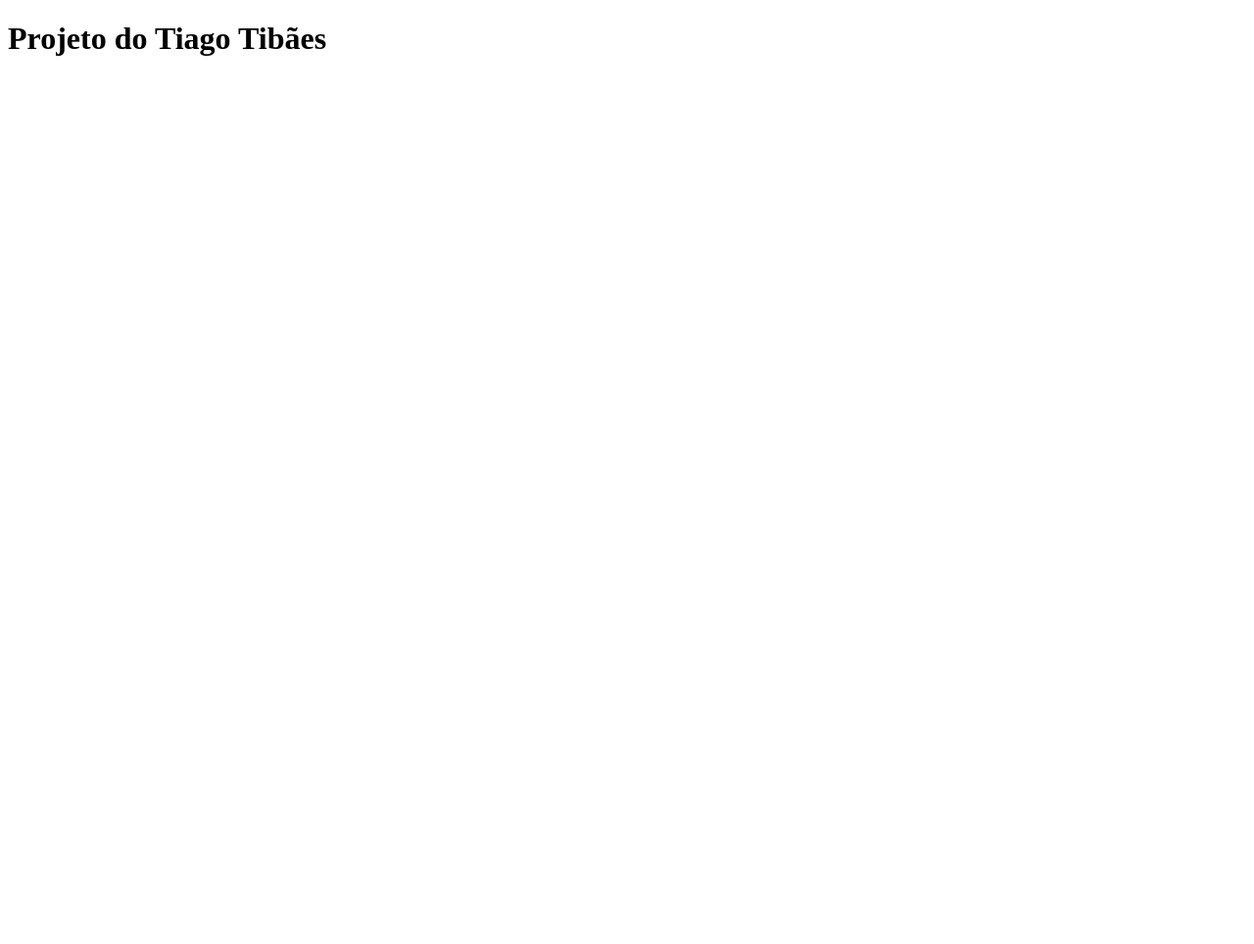
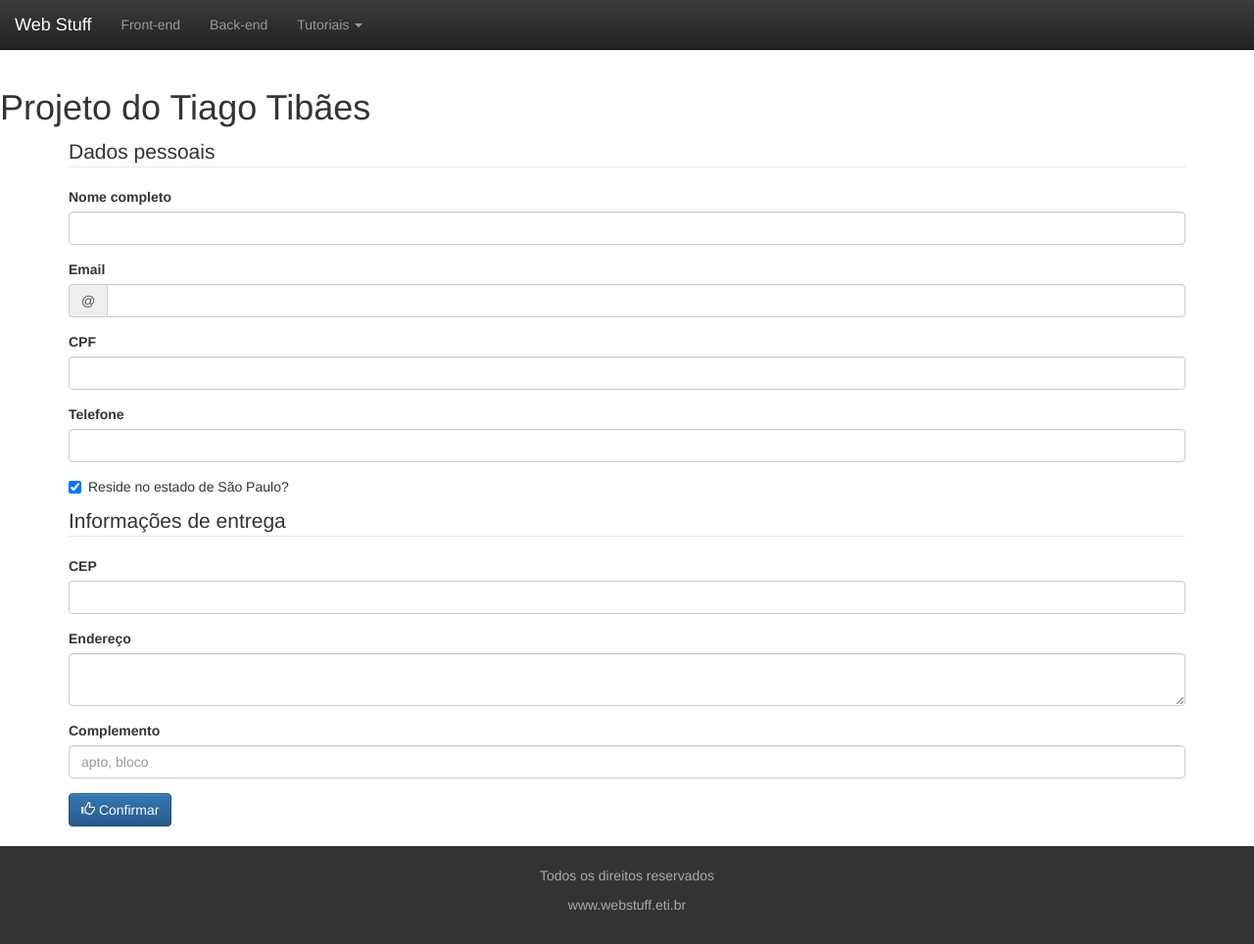
Before and after one commit to webstuff-eti/validando-formul-rio-com-html5, a plain HTML site: page index.html in a window 1280 px wide. Shown: the whole page at 98% size. Before the commit the page ends 800 px from the top, so only its background shows below. Drawn offline with Linux system fonts and the light colour scheme.

Commit message:
criação do formularios com validações

```diff
--- a/index.html
+++ b/index.html
@@ -1,9 +1,133 @@
 <!DOCTYPE html>
 <html lang="pt-br">
-    <head id="ctl00_Head1"><meta http-equiv="Content-Type" content="   text/html; charset=utf-8" />
-    <title>Curso Git Alura</title>
-    </head>
+    <head>
+	<title>Validando Formulario</title>
+	<meta charset="UTF-8">
+	<meta name="viewport" content="width=device-width">
+	<link rel="stylesheet" href="css/bootstrap.css">
+	<link rel="stylesheet" href="css/bootstrap-theme.css">
+	<style>
+		body {
+			padding-top:70px;
+		}
+		footer {
+			background-color:#333;
+			color:#aaa;
+			padding:20px 0;
+			text-align: center;
+			margin-top:20px;
+		}
+		.navbar {
+			color:#fff;
+		}
+		dl {
+			margin:15px 0;
+		}
+
+	</style>
+</head>
 <body>
         <h1>Projeto do Tiago Tibães </h1>
+
+        <header>
+		<nav class="navbar navbar-fixed-top navbar-inverse">
+			<div class="navbar-header">
+				<a class="navbar-brand" href="http:www.webstuff.eti.br">Web Stuff</a>
+				<button class="navbar-toggle" type="button"
+					data-target=".navbar-collapse" data-toggle="collapse">
+					Menu
+				</button>
+			</div>
+			<div class="collapse navbar-collapse">
+				<ul class="nav navbar-nav ">
+					<li><a href="index.html#front-end">Front-end</a></li>
+					<li><a href="index.html#back-end">Back-end</a></li>
+					<li class="dropdown">
+						<a href="#" class="dropdown-toggle" data-toggle="dropdown">Tutoriais <span class="caret"></span></a>
+						<ul class="dropdown-menu">
+							<li><a href="https://webstuff.eti.br/2016/03/30/instalando-o-eclipse-no-sistema-operacional-windows-8/">Instalando Eclipse no Windowss</a></li>
+							<li><a href="https://webstuff.eti.br/2016/03/30/preparando-o-ambiente-para-desenvolvimento-java/">Ambiente para Java</a></li>
+							<li><a href="https://webstuff.eti.br/2016/03/30/adicionando-o-servidor-de-aplicacao-jboss-wildfly-no-eclipse-no-s-o-windows-8/">Jboss Wildfly</a></li>
+						</ul>
+					</li>
+				</ul>
+
+			</div>
+
+	</nav>
+</header>
+<main>
+	<div class="container">
+		<div class="row">
+			<form class="col-sm-12" action="enviado.html">
+			<fieldset>
+				<legend>Dados pessoais</legend>
+
+				<div class="form-group">
+					<label for="nome">Nome completo</label>
+					<input type="text" class="form-control" id="nome" name="nome">
+				</div>
+
+				<div class="form-group">
+					<label for="email">Email</label>
+					<div class="input-group">
+							<span class="input-group-addon">@</span>
+							<input type="email" class="form-control"
+							       id="email" name="email"
+							required>
+
+					</div>
+				</div>
+
+				<div class="form-group">
+					<label for="cpf">CPF</label>
+					<input type="text" class="form-control" id="cpf" name="cpf"
+					required pattern="\d{3}\.?\d{3}\.?\d{3}-?\d{2}">
+				</div>
+				<div class="form-group">
+					<label for="telefone">Telefone</label>
+					<input type="text" class="form-control" id="telefone" name="telefone" required
+					pattern="([1-9][1-9])? ?9? ?\d{4}-?\d{4}">
+				</div>
+
+				<div class="checkbox">
+					<label>
+						<input type="checkbox" value="sim" name="spam" checked>
+						Reside no estado de São Paulo?
+					</label>
+				</div>
+			</fieldset>
+			<fieldset>
+				<legend>Informações de entrega</legend>
+				<div class="form-group">
+					<label for="CEP">CEP</label>
+					<input type="text" class="form-control"
+					 id="cep" name="cep"
+					 required patter="\d{5}-?\d{3}">
+				</div>
+				<div class="form-group">
+					<label for="endereco">Endereço</label>
+					<textarea type="text" class="form-control" id="endereco" name="endereco"></textarea>
+				</div>
+				<div class="form-group">
+					<label for="complemento">Complemento</label>
+					<input type="text" class="form-control" id="complemento" name="complemento" placeholder="apto, bloco">
+				</div>
+			</fieldset>
+			<button type="submit" class="btn btn-primary">
+				<span class="glyphicon glyphicon-thumbs-up"></span>
+				Confirmar
+			</button>
+		</form>
+		</div><!-- fim row -->
+	</div><!-- container -->
+</main>
+<footer>
+	<p>Todos os direitos reservados</p>
+	<p>www.webstuff.eti.br</p>
+</footer>
+<script src="js/jquery.js"></script>
+<script src="js/bootstrap.js"></script>
+<script src="js/validacao.js"></script>
 </body>
 </html>
```
